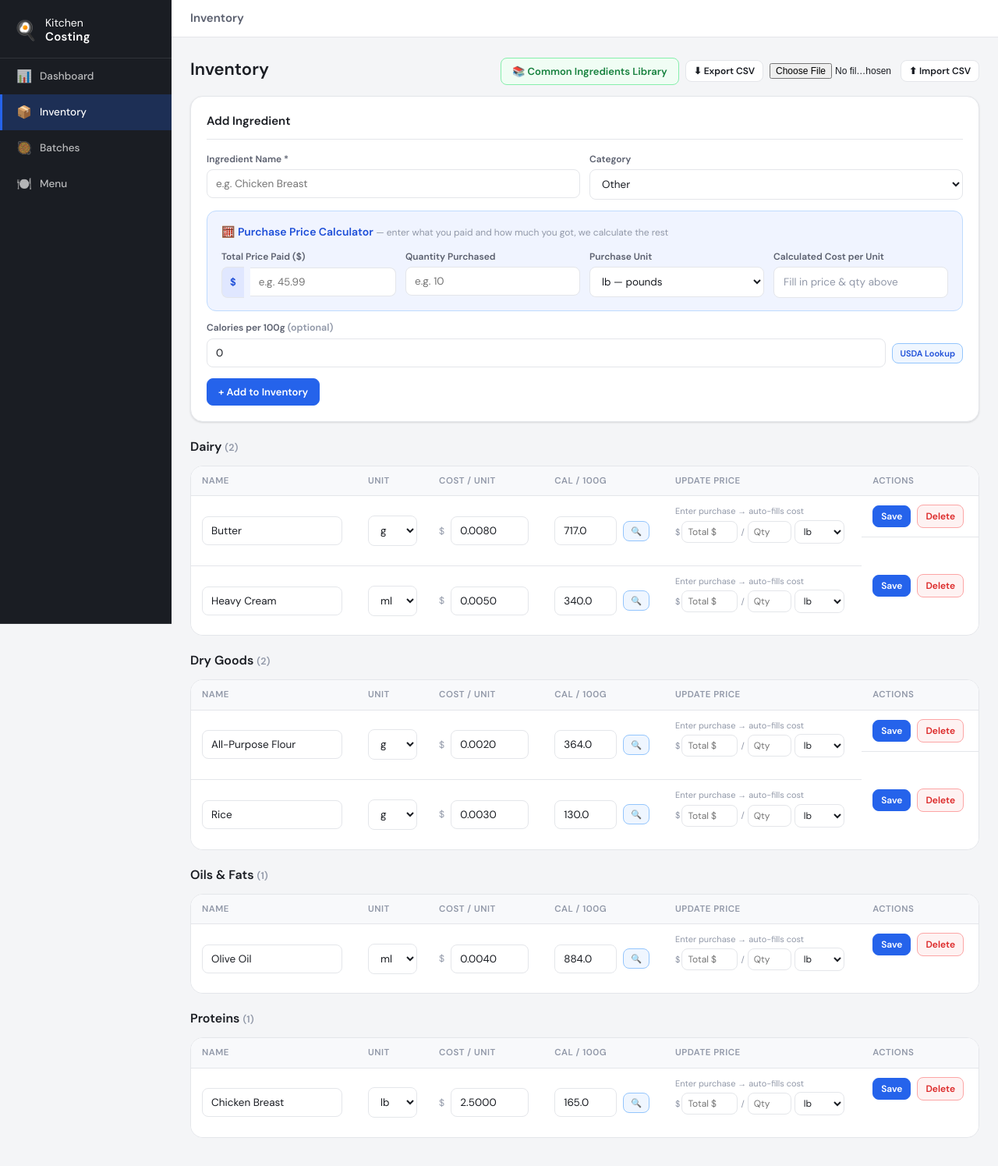
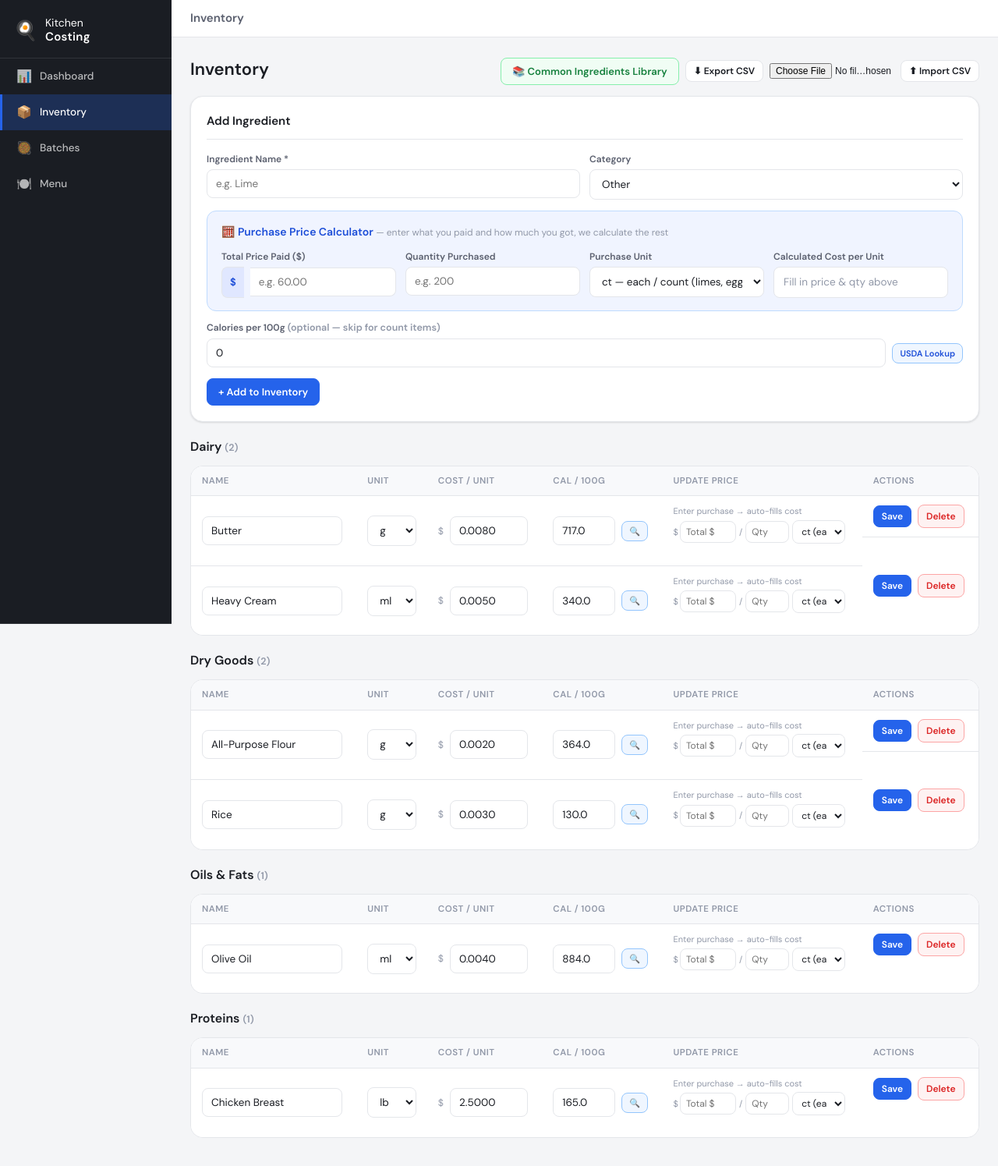
Before and after one commit to Ronnie2133/xcpstarter, a Flask app: page /inventory in a window 1280 px wide. Shown: the whole page at 78% size. Run offline with Flask 3, Linux system fonts and the light colour scheme; data comes from the database, SQL or seed files in the repository; some libraries are stand-ins or nearby versions.

Commit message:
Modify inventory form for ingredient input and calculations
Updated ingredient input fields and calculation logic to reflect changes in unit types and labels.

```diff
--- a/templates/inventory.html
+++ b/templates/inventory.html
@@ -3,7 +3,6 @@
 {% block page_title %}Inventory{% endblock %}
 {% block content %}
 
-<!-- Actions bar -->
 <div class="flex mb-2">
   <h1>Inventory</h1>
   <div style="margin-left:auto" class="flex">
@@ -18,7 +17,6 @@
   </div>
 </div>
 
-<!-- Add item form -->
 <div class="card">
   <div class="card-header">
     <span class="card-title">Add Ingredient</span>
@@ -27,7 +25,7 @@
     <div class="form-grid">
       <div class="form-group" style="position:relative">
         <label>Ingredient Name *</label>
-        <input type="text" name="name" id="invName" placeholder="e.g. Chicken Breast" required autocomplete="off">
+        <input type="text" name="name" id="invName" placeholder="e.g. Lime" required autocomplete="off">
       </div>
       <div class="form-group">
         <label>Category</label>
@@ -39,7 +37,6 @@
       </div>
     </div>
 
-    <!-- Purchase Price Calculator -->
     <div class="calc-box">
       <div class="calc-box-title">
         🧮 Purchase Price Calculator
@@ -50,17 +47,18 @@
           <label>Total Price Paid ($)</label>
           <div class="flex">
             <span class="calc-prefix">$</span>
-            <input type="number" id="totalPaid" step="0.01" min="0" placeholder="e.g. 45.99"
+            <input type="number" id="totalPaid" step="0.01" min="0" placeholder="e.g. 60.00"
                    oninput="calcUnitCost()" style="flex:1;border-radius:0 8px 8px 0;border-left:none">
           </div>
         </div>
         <div class="form-group">
           <label>Quantity Purchased</label>
-          <input type="number" id="purchaseQty" step="0.001" min="0" placeholder="e.g. 10" oninput="calcUnitCost()">
+          <input type="number" id="purchaseQty" step="0.001" min="0" placeholder="e.g. 200" oninput="calcUnitCost()">
         </div>
         <div class="form-group">
           <label>Purchase Unit</label>
           <select id="purchaseUnit" onchange="calcUnitCost()">
+            <option value="ct">ct — each / count (limes, eggs, etc.)</option>
             <option value="lb">lb — pounds</option>
             <option value="oz">oz — ounces</option>
             <option value="kg">kg — kilograms</option>
@@ -79,7 +77,7 @@
           </div>
         </div>
       </div>
-      <input type="hidden" name="unit" id="finalUnit" value="lb">
+      <input type="hidden" name="unit" id="finalUnit" value="ct">
       <input type="hidden" name="unit_cost" id="finalUnitCost" value="0">
       <div id="calcConfirm" style="display:none" class="calc-confirm">
         <span id="calcConfirmText"></span>
@@ -87,10 +85,9 @@
       </div>
     </div>
 
-    <!-- Calories -->
     <div class="form-grid" style="margin-top:12px">
       <div class="form-group">
-        <label>Calories per 100g <span class="muted">(optional)</span></label>
+        <label>Calories per 100g <span class="muted">(optional — skip for count items)</span></label>
         <div class="flex">
           <input type="number" name="calories_per_100g" id="invCal" step="0.1" placeholder="0" value="0" style="flex:1">
           <button type="button" class="btn btn-usda" onclick="usdaLookup('invName','invCal',this)">USDA Lookup</button>
@@ -102,7 +99,6 @@
   </form>
 </div>
 
-<!-- Inventory table -->
 {% set categories = items|map(attribute='category')|unique|list|sort %}
 {% for cat in categories %}
   {% set cat_items = items|selectattr('category','equalto',cat)|list %}
@@ -113,12 +109,7 @@
     <table>
       <thead>
         <tr>
-          <th>Name</th>
-          <th>Unit</th>
-          <th>Cost / Unit</th>
-          <th>Cal / 100g</th>
-          <th>Update Price</th>
-          <th>Actions</th>
+          <th>Name</th><th>Unit</th><th>Cost / Unit</th><th>Cal / 100g</th><th>Update Price</th><th>Actions</th>
         </tr>
       </thead>
       <tbody>
@@ -129,7 +120,7 @@
             <td><input type="text" name="name" value="{{ i.name }}" required style="max-width:180px"></td>
             <td>
               <select name="unit" style="max-width:70px" id="unit_{{ i.id }}">
-                {% for u in ['lb','oz','kg','g','l','ml'] %}
+                {% for u in ['ct','lb','oz','kg','g','l','ml'] %}
                   <option value="{{ u }}" {% if i.unit == u %}selected{% endif %}>{{ u }}</option>
                 {% endfor %}
               </select>
@@ -150,7 +141,6 @@
                 <input type="hidden" id="ename_{{ i.id }}" value="{{ i.name }}">
               </div>
             </td>
-            <!-- Inline price calculator -->
             <td>
               <div style="font-size:11px;color:var(--ink3);margin-bottom:3px">Enter purchase → auto-fills cost</div>
               <div class="flex" style="gap:4px;flex-wrap:wrap">
@@ -164,8 +154,9 @@
                 <input type="number" step="0.001" placeholder="Qty"
                        id="iqty_{{ i.id }}" style="width:56px;padding:5px 7px;font-size:12px"
                        oninput="inlineCalc({{ i.id }})">
-                <select id="iunit_{{ i.id }}" style="width:64px;padding:5px 7px;font-size:12px"
+                <select id="iunit_{{ i.id }}" style="width:68px;padding:5px 7px;font-size:12px"
                         onchange="inlineCalc({{ i.id }})">
+                  <option value="ct">ct (ea)</option>
                   <option value="lb">lb</option><option value="oz">oz</option>
                   <option value="kg">kg</option><option value="g">g</option>
                   <option value="l">l</option><option value="ml">ml</option>
@@ -202,8 +193,8 @@
 </style>
 
 <script>
-const TO_BASE = { g:1,kg:1000,oz:28.3495,lb:453.592,ml:1,l:1000,fl_oz:29.5735,gal:3785.41,qt:946.353 };
-const SAVE_AS = { g:'g',kg:'kg',oz:'oz',lb:'lb',ml:'ml',l:'l',fl_oz:'ml',gal:'l',qt:'l' };
+const TO_BASE = { ct:1,g:1,kg:1000,oz:28.3495,lb:453.592,ml:1,l:1000,fl_oz:29.5735,gal:3785.41,qt:946.353 };
+const SAVE_AS = { ct:'ct',g:'g',kg:'kg',oz:'oz',lb:'lb',ml:'ml',l:'l',fl_oz:'ml',gal:'l',qt:'l' };
 
 function calcUnitCost() {
   const paid = parseFloat(document.getElementById('totalPaid').value);
@@ -225,27 +216,29 @@ function calcUnitCost() {
   const totalBase      = qty * (TO_BASE[unit] || 1);
   const totalSaveUnits = totalBase / (TO_BASE[saveUnit] || 1);
   const costPerUnit    = paid / totalSaveUnits;
+  const unitLabel      = saveUnit === 'ct' ? 'each' : saveUnit;
 
-  resultEl.innerHTML = `<strong style="color:var(--accent);font-size:17px">$${costPerUnit.toFixed(4)}</strong>&nbsp;<span style="color:var(--ink3)">per ${saveUnit}</span>`;
+  resultEl.innerHTML = `<strong style="color:var(--accent);font-size:17px">$${costPerUnit.toFixed(4)}</strong>&nbsp;<span style="color:var(--ink3)">per ${unitLabel}</span>`;
   boxEl.style.background = '#eff4ff';
   boxEl.style.borderColor = '#bfdbfe';
 
   document.getElementById('finalUnit').value     = saveUnit;
   document.getElementById('finalUnitCost').value = costPerUnit.toFixed(4);
 
+  const purchaseLabel = unit === 'ct' ? `${qty} pieces` : `${qty} ${unit}`;
   document.getElementById('calcConfirmText').textContent =
-    `Will save as $${costPerUnit.toFixed(4)} / ${saveUnit}  (from $${paid.toFixed(2)} for ${qty} ${unit})`;
+    `Will save as $${costPerUnit.toFixed(4)} per ${unitLabel}  (from $${paid.toFixed(2)} for ${purchaseLabel})`;
   confirmEl.style.display = 'flex';
 }
 
 function clearCalc() {
   ['totalPaid','purchaseQty'].forEach(id => document.getElementById(id).value = '');
-  document.getElementById('purchaseUnit').value = 'lb';
+  document.getElementById('purchaseUnit').value = 'ct';
   document.getElementById('calcResult').innerHTML = 'Fill in price &amp; qty above';
   document.getElementById('calcResultBox').style.cssText = '';
   document.getElementById('calcConfirm').style.display = 'none';
   document.getElementById('finalUnitCost').value = 0;
-  document.getElementById('finalUnit').value = 'lb';
+  document.getElementById('finalUnit').value = 'ct';
 }
 
 function inlineCalc(id) {
@@ -261,8 +254,9 @@ function inlineCalc(id) {
   const totalBase      = qty * (TO_BASE[unit] || 1);
   const totalSaveUnits = totalBase / (TO_BASE[saveUnit] || 1);
   const cost           = paid / totalSaveUnits;
+  const unitLabel      = saveUnit === 'ct' ? 'each' : saveUnit;
 
-  resEl.textContent = `→ $${cost.toFixed(4)}/${saveUnit} — applied! Hit Save.`;
+  resEl.textContent = `→ $${cost.toFixed(4)}/${unitLabel} — applied! Hit Save.`;
   if (ucEl) ucEl.value = cost.toFixed(4);
 }
 </script>
```
